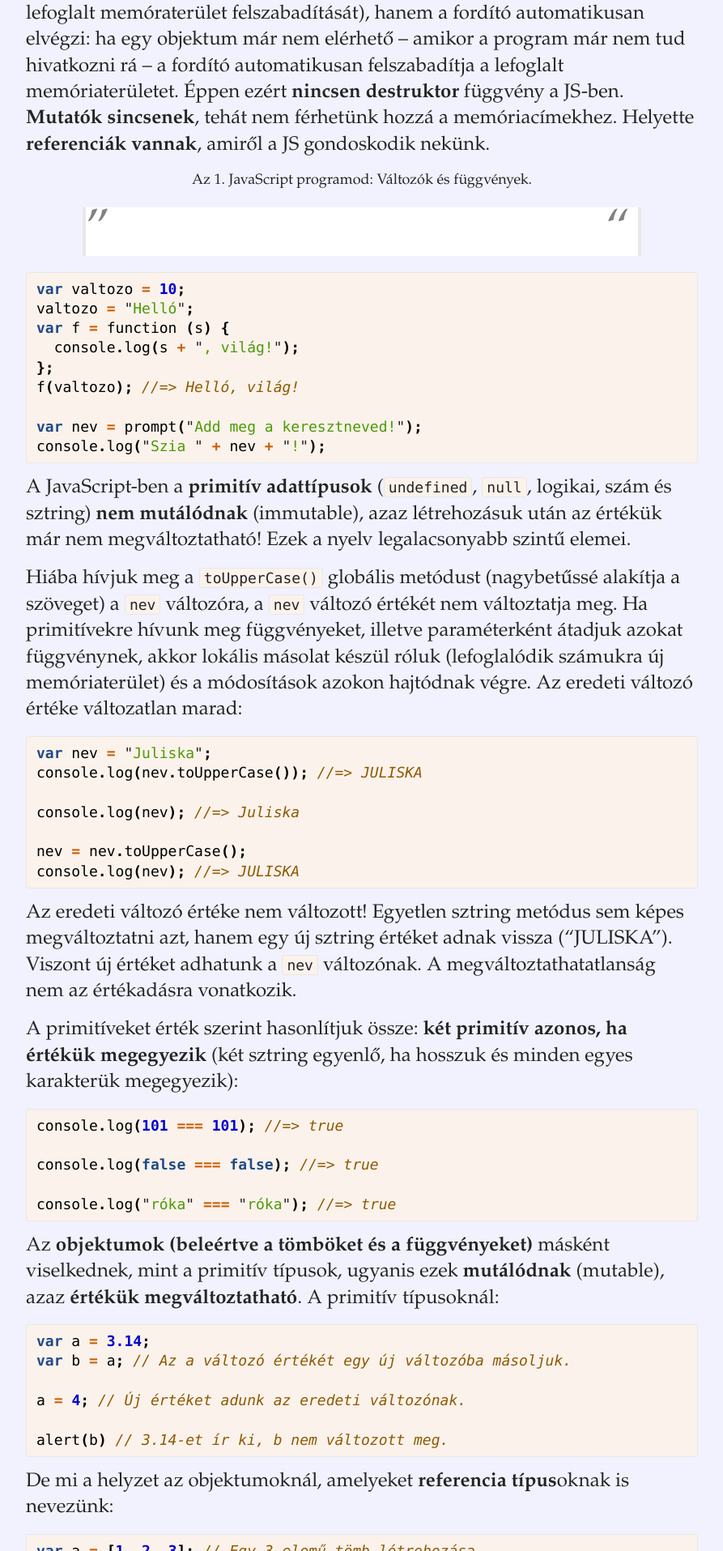
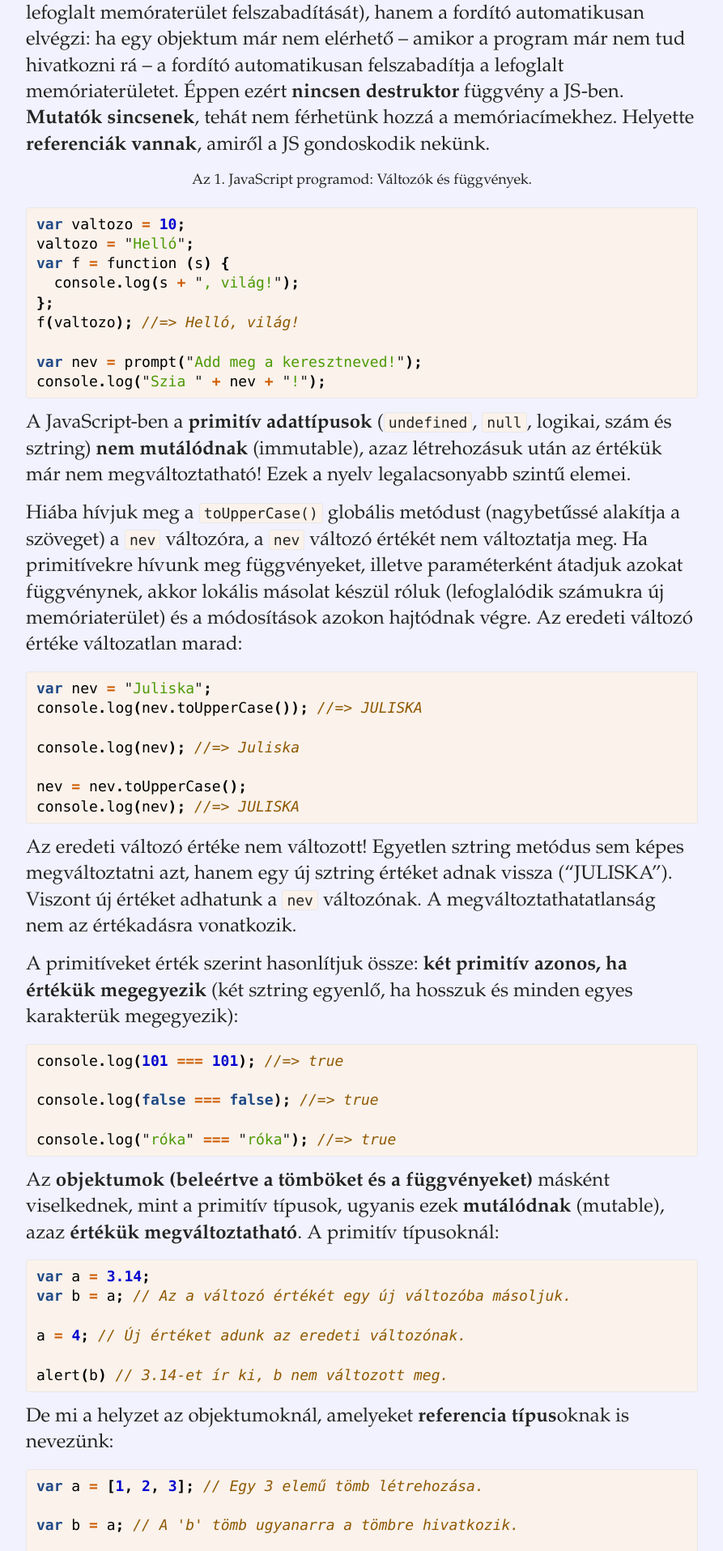
Before and after one commit to SalsaBoy990/SalsaBoy990.github.io, a Jekyll site: the page built from _posts/2017-08-29-javascript_01.markdown, in a window 1280 px wide. Shown: the part 4485-6400 px from the top of the page at 81% size, without its empty margins (198-1091 px from the left). Built offline with Jekyll 4.4.1, drawn with Linux system fonts in a browser that asks for light colours; comment, search, counter and statistics services are not loaded.

```diff
--- a/_posts/2017-08-29-javascript_01.markdown
+++ b/_posts/2017-08-29-javascript_01.markdown
@@ -71,7 +71,7 @@ A JS-ben az aposztróf `'` és az idézőjel `"` egyenértékű és a sztringek
 
 A JS-ben **automatikus szemétgyűjtés** van (automatic garbage collection), tehát nem kell felszabadítanunk a lefoglalt tárhelyet (a C/C++ esetén csak a **dinamikus memóriakezelés** esetén kell explicit, azaz magunknak elvégezni a lefoglalt memóraterület felszabadítását), hanem a fordító automatikusan elvégzi: ha egy objektum már nem elérhető – amikor a program már nem tud hivatkozni rá – a fordító automatikusan felszabadítja a lefoglalt memóriaterületet. Éppen ezért **nincsen destruktor** függvény a JS-ben. **Mutatók sincsenek**, tehát nem férhetünk hozzá a memóriacímekhez. Helyette **referenciák vannak**, amiről a JS gondoskodik nekünk.
 
-<figcaption>Az 1. JavaScript programod: Változók és függvények.</figcaption>>
+<figcaption>Az 1. JavaScript programod: Változók és függvények.</figcaption>
 {% highlight javascript %}
 var valtozo = 10;
 valtozo = "Helló";
```
